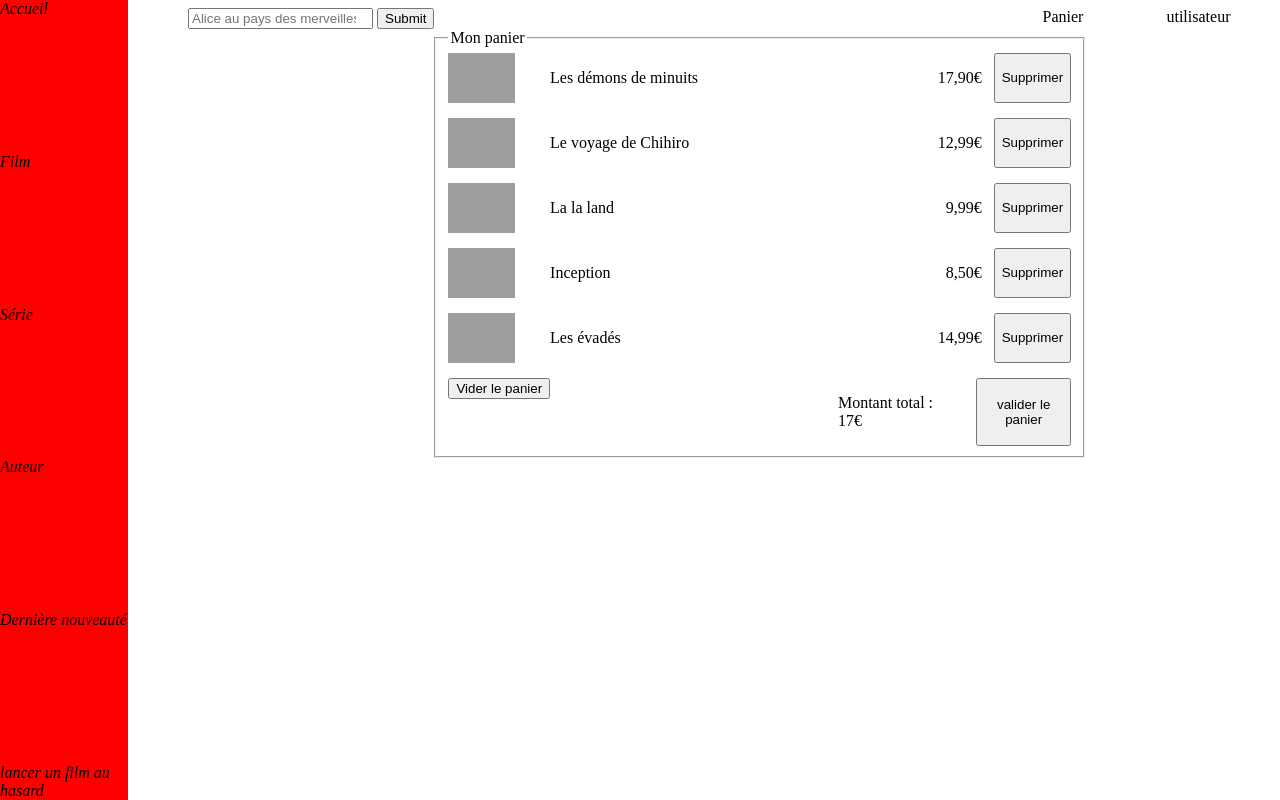
After one commit to dexterwho1/NetflHess, a PHP site: page /panier.php in a window 1280 px wide. The commit adds this page. Run offline with PHP 8.4, Linux system fonts and the light colour scheme; grey boxes are pictures that could not be loaded.

Commit message:
Add files via upload

```diff
--- a/connexion.php
+++ b/connexion.php
@@ -1,5 +1,7 @@
 <?php
 require_once "db.php";
+session_start();
+
 ?>
 <!DOCTYPE html>
 <html lang="en">
--- a/formconnexion.php
+++ b/formconnexion.php
@@ -1,5 +1,7 @@
 <?php
 require_once "db.php";
+session_start();
+
 $email = $_POST['email'];
 $password=$_POST['password'];
 
@@ -15,6 +17,8 @@ $donnee =$req->fetch();
     else{
         if ($donnee['motdepasse']==$password){
             echo'<p> identification reussi</p>';
+            $_session['motdepasse']=$password;
+            header('Location: homepage.php');
 
         }
         else{
--- a/homepage.php
+++ b/homepage.php
@@ -1,4 +1,5 @@
 <?php
+session_start();
 require_once "db.php";
 ?>
 <!DOCTYPE html>
@@ -60,7 +61,9 @@ require_once "db.php";
             </li>
 
             <li>
-                utilisateur
+                <?php
+                echo $_SESSION['email'];
+                ?>
             </li>
 
         </div>
--- /dev/null
+++ b/panier.css
@@ -0,0 +1,63 @@
+fieldset {
+    width: 200%; /* ou toute autre valeur que vous souhaitez utiliser */
+}
+.checkout{
+    display:flex;
+    justify-content: center;
+    align-items:center;
+}
+.panier{
+    display:flex;
+    flex-direction:column;
+    justify-content: space-between;
+
+}
+
+.elementpanier{
+    margin-bottom: 15px;
+    display:flex;
+    flex-direction: row;
+    justify-content: space-between;
+}
+.elementpanier input{
+    height:50px;
+}
+
+.gauchepanier{
+    display:flex;
+}
+
+.gauchepanier img{
+    height:50px;
+}
+
+.gauchepanier p{
+    margin-left: 35px;
+}
+
+
+.droitepanier{
+    display:flex;
+}
+
+.droitepanier input{
+    margin-left: 12px;
+}
+
+
+
+.baspanier{
+    display:flex;
+    justify-content: space-between;
+    flex-direction: row-reverse;
+}
+
+.montantetresumebaspanier{
+    display:flex;
+
+}
+
+.montantetresumebaspanier button{
+    margin-left:15%;
+
+}
--- /dev/null
+++ b/panier.php
@@ -0,0 +1,195 @@
+<?php
+require_once "db.php";
+session_start();
+
+?>
+<!DOCTYPE html>
+<html lang="en">
+<head>
+    <meta charset="UTF-8">
+    <link rel="stylesheet" href="homepage.css">
+    <link rel="stylesheet" href="panier.css">
+
+    <link rel="stylesheet" href="https://cdnjs.cloudflare.com/ajax/libs/font-awesome/5.15.3/css/all.min.css" integrity="sha512-tDZBOSXpx2vtyGJPH/BrB/3sNC6UvxQ6UaZ6NDH1+IH3z9g9KjG9fR5C45z+DDh4BcYbivJOfn/x+kvfnBAdFg==" crossorigin="anonymous" referrerpolicy="no-referrer" />
+
+    <title>Netfl-Hess</title>
+</head>
+<body>
+
+<header class="containerHeader">
+
+    <!-- side Bar -->
+    <nav class="sideBarHeader">
+        <i>
+            Accueil
+        </i>
+
+        <i>
+            Film
+        </i>
+
+        <i>
+            Série
+        </i>
+
+        <i>
+            Auteur
+        </i>
+
+        <i>
+            Dernière nouveauté
+        </i>
+
+        <i>
+            lancer un film au hasard
+        </i>
+
+
+
+    </nav>
+
+    <!-- menu horizontal -->
+
+    <nav class="menuHeader">
+        <form>
+            <input type="search" placeholder="Alice au pays des merveilles">
+            <input type="submit">
+
+
+        </form>
+
+        <div class="userHeader">
+            <li>
+                Panier
+            </li>
+
+            <li>
+                utilisateur
+            </li>
+
+        </div>
+    </nav>
+
+</header>
+
+<!-- principal -->
+<section class="checkout">
+    <form>
+        <fieldset style="width: 150%;">
+            <legend>
+                Mon panier
+            </legend>
+
+            <div class="panier">
+                <div class="elementpanier">
+                    <div class="gauchepanier">
+                        <img src="image/homepage/poster/affiche.png">
+                        <p>
+                            Les démons de minuits
+                        </p>
+                    </div>
+
+                    <div class="droitepanier">
+                        <p>
+                            17,90€
+                        </p>
+                        <input type="submit" value="Supprimer">
+                    </div>
+                </div>
+
+                <div class="elementpanier">
+                    <div class="gauchepanier">
+                        <img src="image/homepage/poster/affiche.png">
+                        <p>
+                            Le voyage de Chihiro
+                        </p>
+                    </div>
+
+                    <div class="droitepanier">
+                        <p>
+                            12,99€
+                        </p>
+                        <input type="submit" value="Supprimer">
+                    </div>
+                </div>
+
+                <div class="elementpanier">
+                    <div class="gauchepanier">
+                        <img src="image/homepage/poster/affiche.png">
+                        <p>
+                            La la land
+                        </p>
+                    </div>
+
+                    <div class="droitepanier">
+                        <p>
+                            9,99€
+                        </p>
+                        <input type="submit" value="Supprimer">
+                    </div>
+                </div>
+
+                <div class="elementpanier">
+                    <div class="gauchepanier">
+                        <img src="image/homepage/poster/affiche.png">
+                        <p>
+                            Inception
+                        </p>
+                    </div>
+
+                    <div class="droitepanier">
+                        <p>
+                            8,50€
+                        </p>
+                        <input type="submit" value="Supprimer">
+                    </div>
+                </div>
+
+                <div class="elementpanier">
+                    <div class="gauchepanier">
+                        <img src="image/homepage/poster/affiche.png">
+                        <p>
+                            Les évadés
+                        </p>
+                    </div>
+
+                    <div class="droitepanier">
+                        <p>
+                            14,99€
+                        </p>
+                        <input type="submit" value="Supprimer">
+                    </div>
+                </div>
+            </div>
+        <div class="baspanier">
+            <div class="montantetresumebaspanier">
+                <p> Montant total : 17€ </p>
+                <button>
+                    valider le panier
+                </button>
+
+            </div>
+
+            <div>
+                <button>
+                    Vider le panier
+                </button>
+
+
+
+            </div>
+
+
+        </div>
+        </fieldset>
+    </form>
+
+
+</section>
+
+<footer>
+
+
+</footer>
+</body>
+</html>
```
